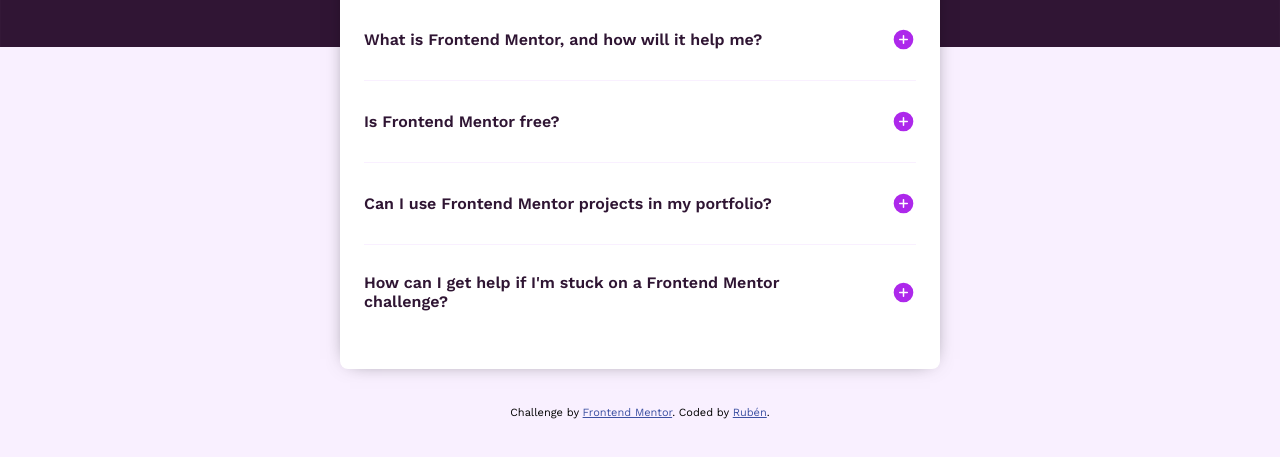
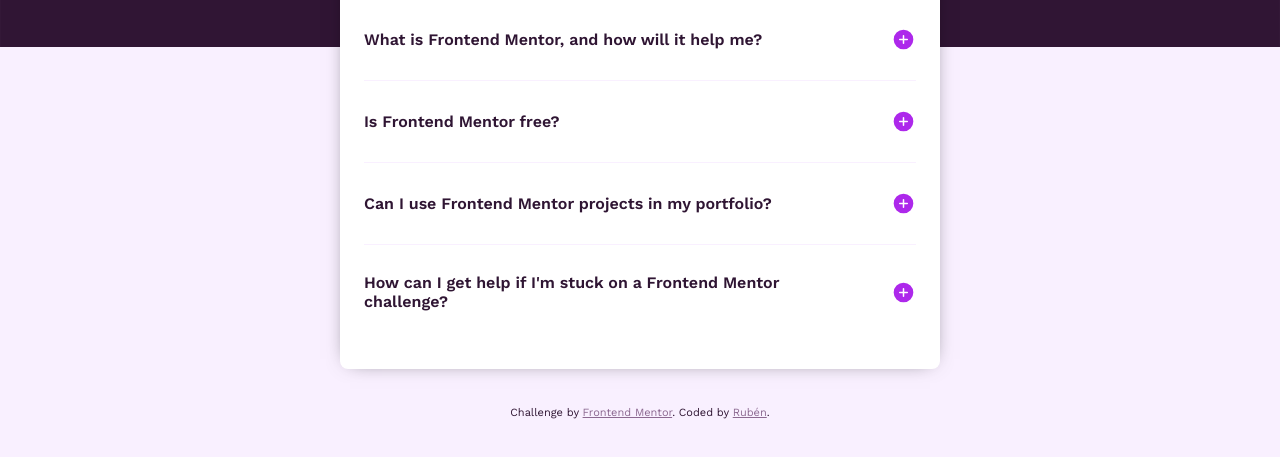
Before and after one commit to Rubendvb/faq-accordion-main, a website built with Vite: page index.html in a window 1280 px wide. Shown: the part 237-694 px from the top of the page. Built offline with nearby package versions, Linux system fonts and the light colour scheme.

Commit message:
change color text footer

```diff
--- a/src/css/style.css
+++ b/src/css/style.css
@@ -124,7 +124,8 @@
   bottom: -50px;
   left: 0;
   right: 0;
+  color: var(--Dark-purple);
 }
 .attribution a {
-  color: hsl(228, 45%, 44%);
+  color: var(--Grayish-purple);
 }
```
